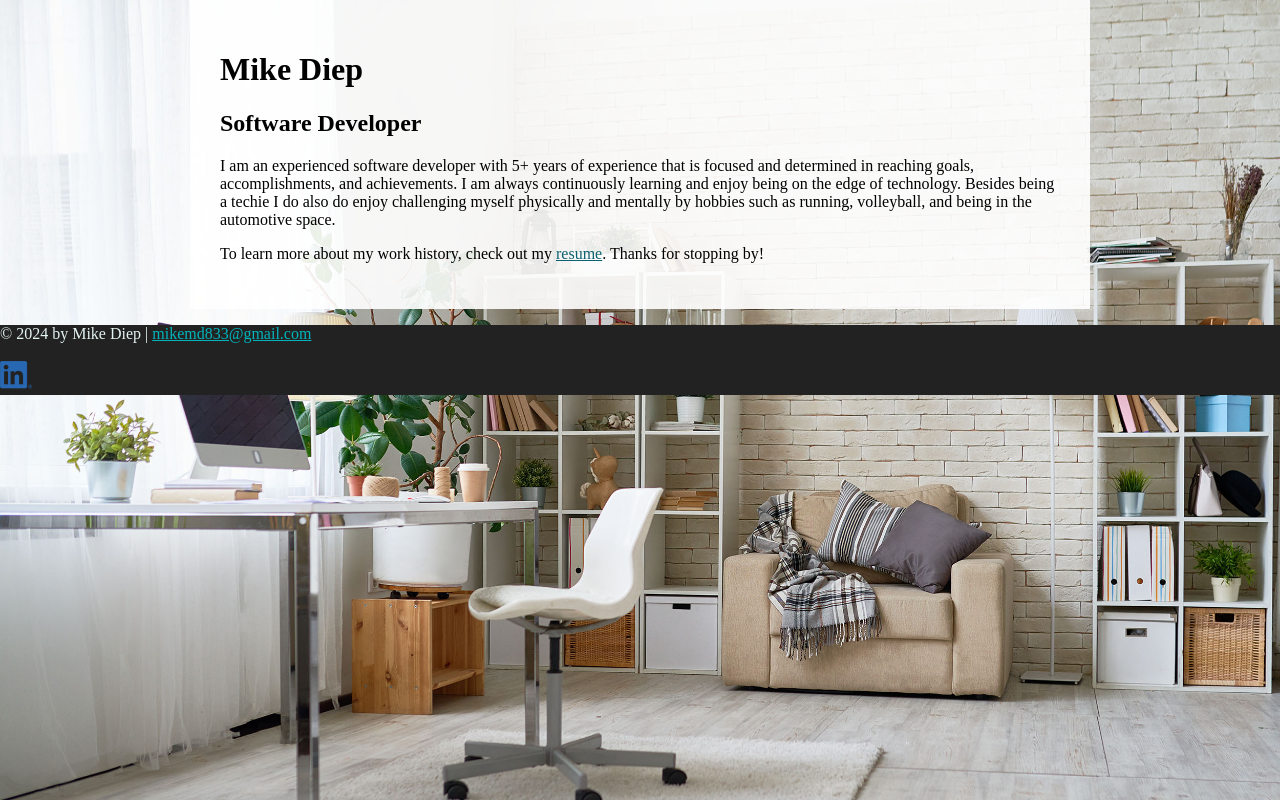
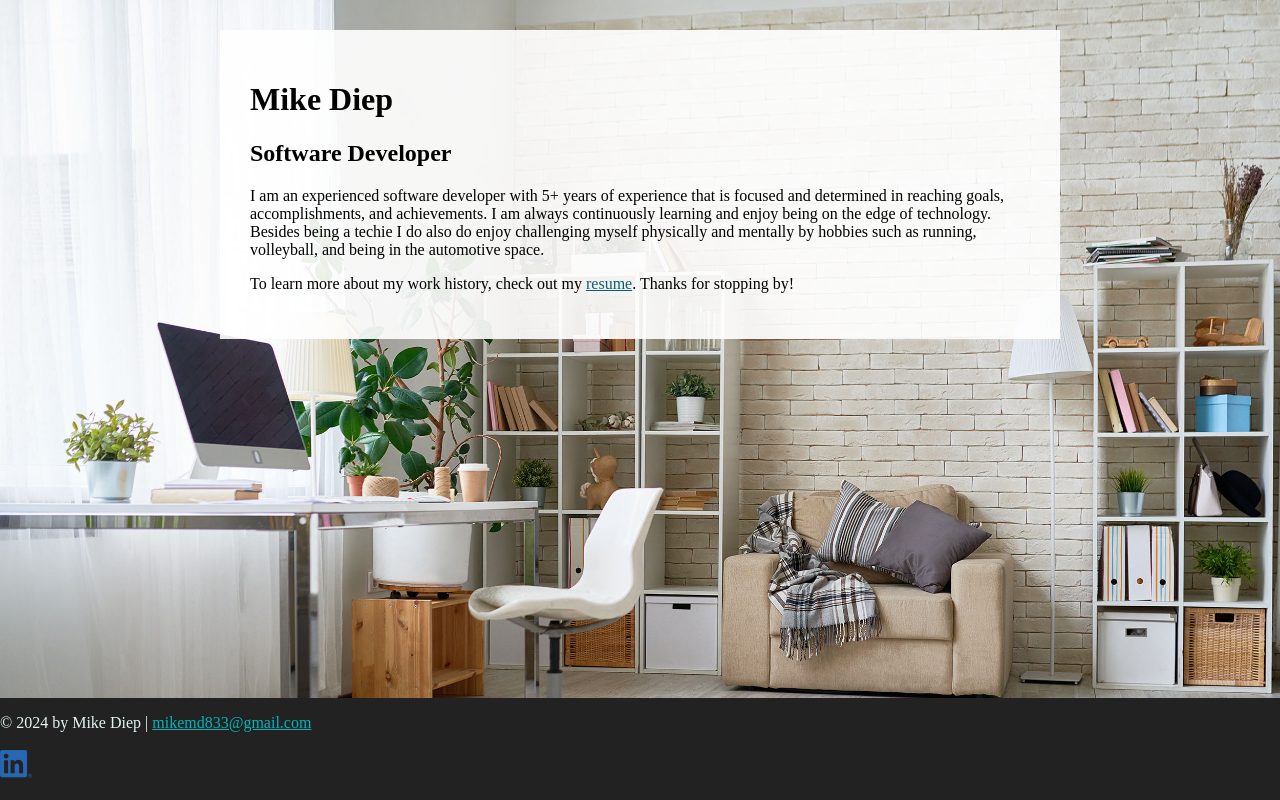
Before and after one commit to mikemd403/personal-website, a plain HTML site: page index.html in a window 1280 px wide. Drawn offline with Linux system fonts and the light colour scheme.

Commit message:
Applied flex to homepage, footer sticky

```diff
--- a/css/styles.css
+++ b/css/styles.css
@@ -60,10 +60,17 @@ footer a:hover {
 .home {
     background: url(../images/bg-home-office-studio.jpg) no-repeat;
     background-size: cover;
+    display: flex;
+    flex-direction: column;
 }
 
 .home .content-wrapper {
+    flex: 1 0 auto;
+}
+
+.content-bg {
     background: rgb(255 255 255 / 0.9);
+    padding: 30px;
 }
 
 /* RESUME
--- a/index.html
+++ b/index.html
@@ -9,6 +9,7 @@
   <body class="home">
     <!-- //  INTRO  // -->
     <div class="content-wrapper">
+      <div class="content-bg">
         <header>
           <!-- Start content edits below this line. -->
           <h1>Mike Diep</h1>
@@ -25,6 +26,7 @@
 
           <!-- End content edits here. -->
         </main>
+      </div>
     </div>
 
     <!-- //  FOOTER INFO, SOCIAL MEDIA  // -->
```
Lines whose indentation alone changed are shown as unchanged.
